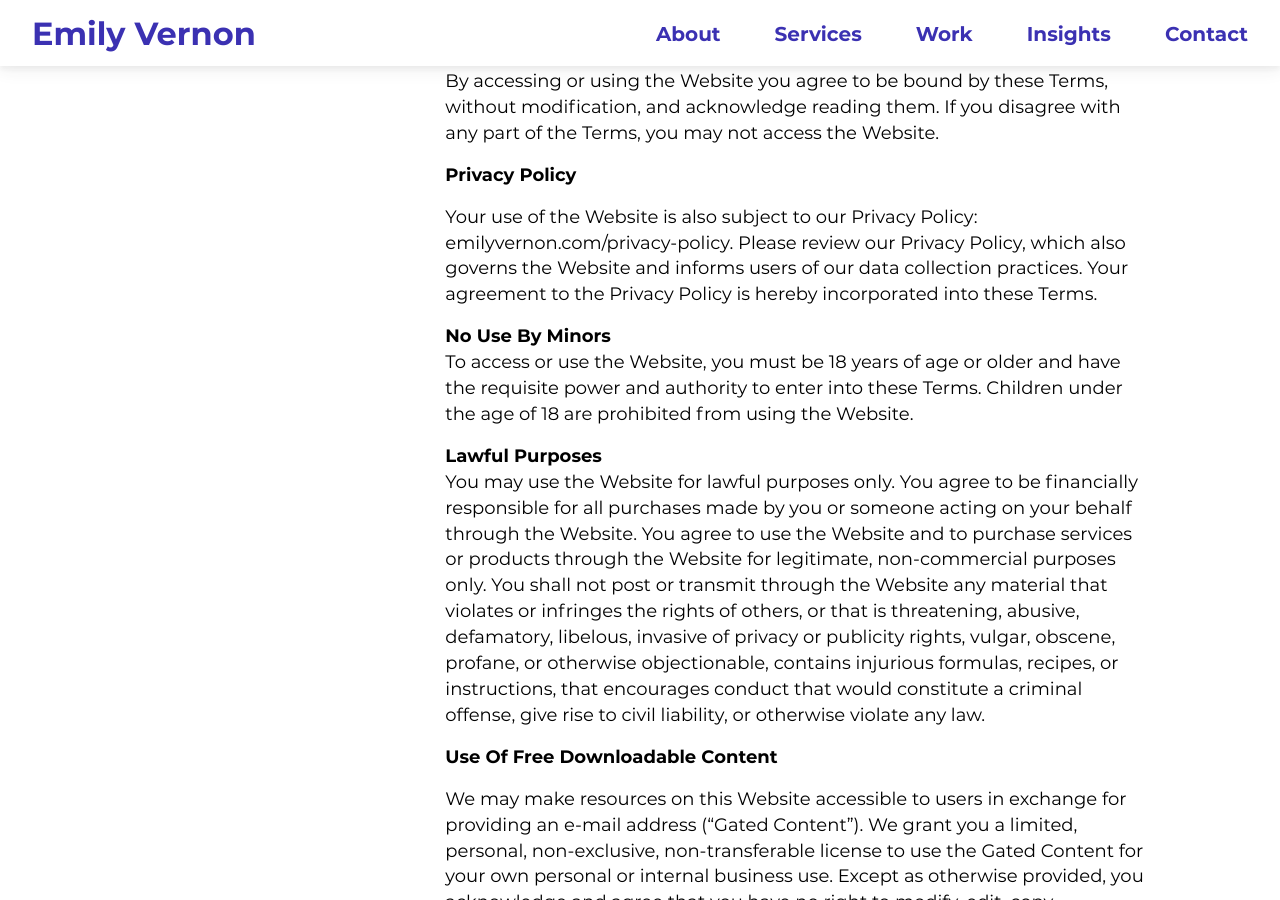
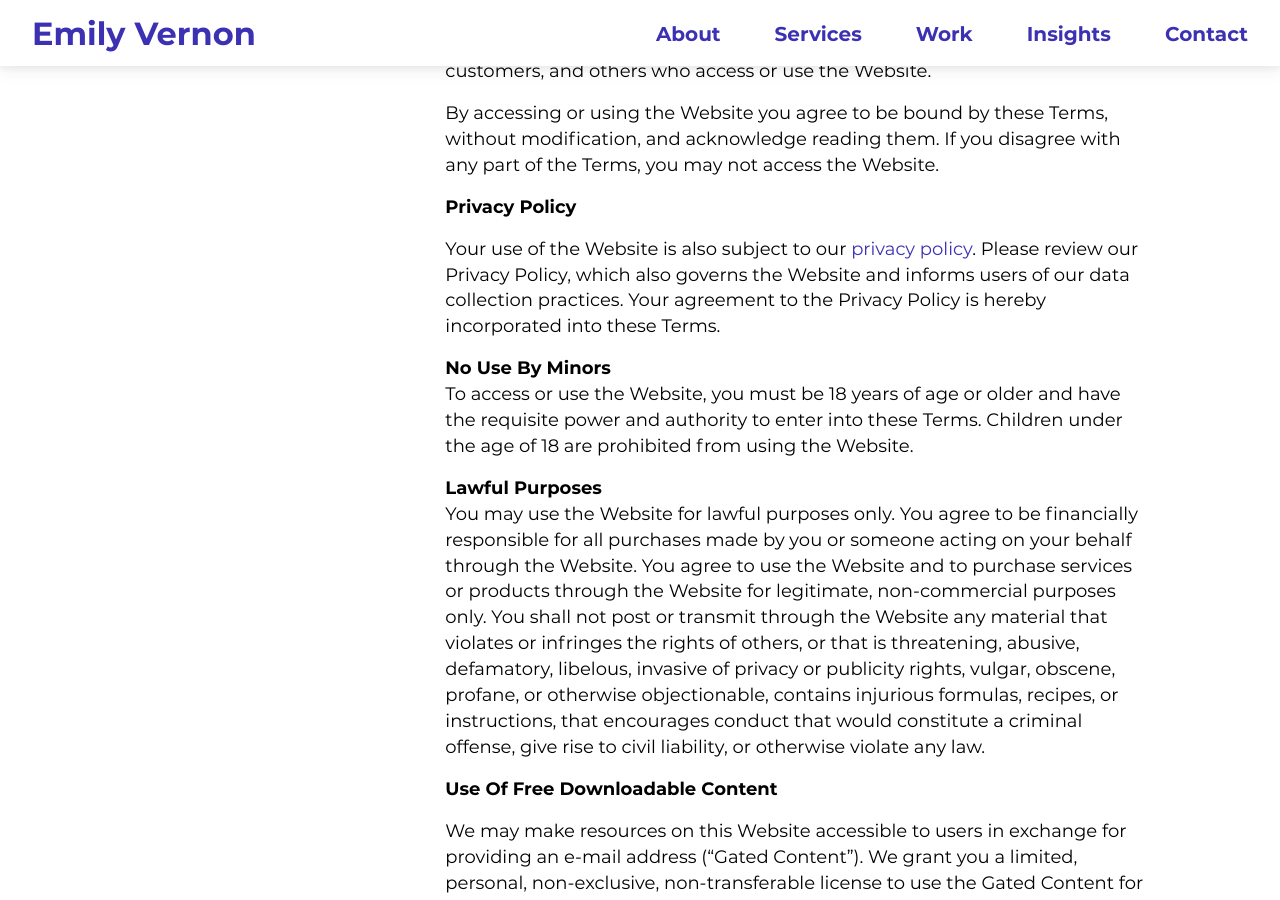
Before and after one commit to emilygv/emilyvernon.com, a Jekyll site: the page built from terms-and-conditions.md, in a window 1280 px wide and 900 px high, scrolled down 376 px. Built offline with Jekyll 4.4.1, drawn with Linux system fonts in a browser that asks for light colours.

Commit message:
Update terms-and-conditions.md

```diff
--- a/terms-and-conditions.md
+++ b/terms-and-conditions.md
@@ -10,12 +10,14 @@ description: Enabling brands and businesses to connect with the creative class,
 
 The following Terms and Conditions of Use (“Terms”) are entered into by and between You and Vernonical (“Company,” “we” or “us”).
 These Terms, together with our Privacy Policy, Disclaimer, and any other documents expressly incorporated by reference, govern your use of the website emilyvernon.com and any subdomains (“Website”), including all materials, resources, information, and services on the Website, whether as a guest or registered user.
+
 Your access to and use of the Website is conditioned on your acceptance of and compliance with these Terms. These Terms apply to all visitors, users, customers, and others who access or use the Website.
+
 By accessing or using the Website you agree to be bound by these Terms, without modification, and acknowledge reading them. If you disagree with any part of the Terms, you may not access the Website.
 
 **Privacy Policy**
 
-Your use of the Website is also subject to our Privacy Policy: emilyvernon.com/privacy-policy. Please review our Privacy Policy, which also governs the Website and informs users of our data collection practices. Your agreement to the Privacy Policy is hereby incorporated into these Terms.
+Your use of the Website is also subject to our [privacy policy](URL "emilyvernon.com/privacy-policy" target="_blank"). Please review our Privacy Policy, which also governs the Website and informs users of our data collection practices. Your agreement to the Privacy Policy is hereby incorporated into these Terms.
 
 **No Use By Minors**
 To access or use the Website, you must be 18 years of age or older and have the requisite power and authority to enter into these Terms. Children under the age of 18 are prohibited from using the Website.
```
